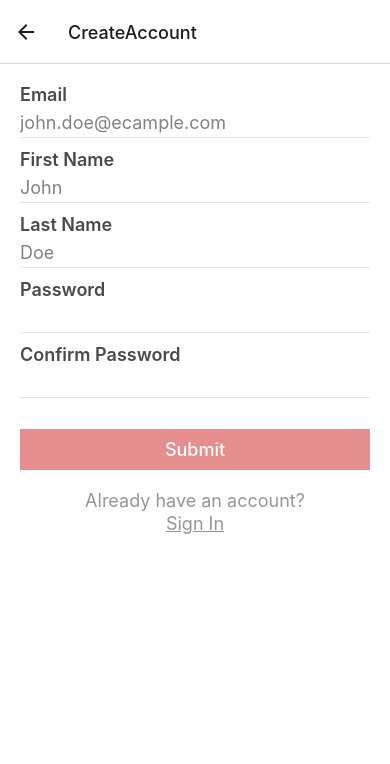
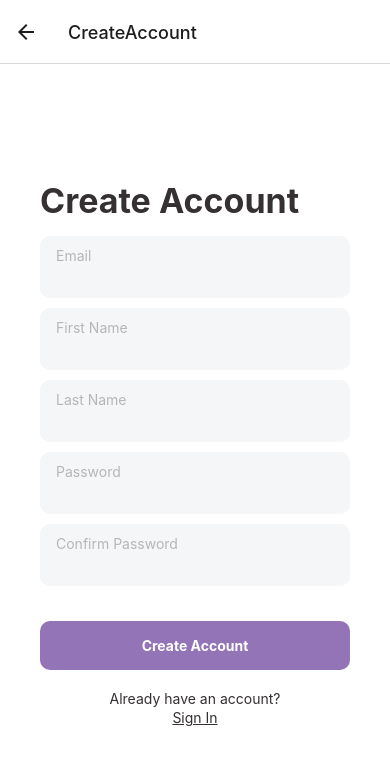
Before and after one commit to TanmayJain33/RNTestingDemo, a React Native app: screen /CreateAccount in a window 390 px wide. Shown: the top 764 px of the page. Built offline with nearby package versions, Linux system fonts and the light colour scheme.

Commit message:
Refractor code

```diff
--- a/src/CreateAccount.tsx
+++ b/src/CreateAccount.tsx
@@ -1,43 +1,167 @@
-import React from 'react';
+import React, {useState} from 'react';
 import {
-  ScrollView,
   Text,
+  StyleSheet,
+  KeyboardAvoidingView,
+  View,
   TouchableOpacity,
-  StyleSheet,
-  View,
   Alert,
 } from 'react-native';
-import {ButtonComponent} from './components/Button';
-import {ErrorText, TextField} from './components/FormComponent';
+import {ErrorText, Input, FormButton} from './components/FormComponent';
 
-export default function CreateAccount({navigation}) {
+const useCreateAccountFormState = ({navigation}: any) => {
+  const [email, setEmail] = useState('');
+  const [firstName, setFirstName] = useState('');
+  const [lastName, setLastName] = useState('');
+  const [password, setPassword] = useState('');
+  const [confirmPassword, setConfirmPassword] = useState('');
+  const [submit, setSubmit] = useState(false);
+
+  let isEmailValid = false;
+  let isFirstNameValid = false;
+  let isLastNameValid = false;
+  let isPasswordValid = false;
+  let isConfirmPasswordValid = false;
+
+  if (email !== '') {
+    isEmailValid = true;
+  }
+  if (firstName !== '') {
+    isFirstNameValid = true;
+  }
+  if (lastName !== '') {
+    isLastNameValid = true;
+  }
+  if (password !== '') {
+    isPasswordValid = true;
+  }
+  if (confirmPassword !== '' && confirmPassword == password) {
+    isConfirmPasswordValid = true;
+  }
+
+  return {
+    email: {
+      value: email,
+      set: setEmail,
+      valid: isEmailValid,
+    },
+    firstName: {
+      value: firstName,
+      set: setFirstName,
+      valid: isFirstNameValid,
+    },
+    lastName: {
+      value: lastName,
+      set: setLastName,
+      valid: isLastNameValid,
+    },
+    password: {
+      value: password,
+      set: setPassword,
+      valid: isPasswordValid,
+    },
+    confirmPassword: {
+      value: confirmPassword,
+      set: setConfirmPassword,
+      valid: isConfirmPasswordValid,
+    },
+    submit: {
+      value: submit,
+      set: () => {
+        setSubmit(true);
+        if (isEmailValid && isPasswordValid) {
+          Alert.alert('Account created successfully.');
+          navigation.navigate('Login');
+        }
+      },
+    },
+  };
+};
+
+export default function CreateAccount({navigation}: any) {
+  const {email, firstName, lastName, password, confirmPassword, submit} =
+    useCreateAccountFormState({navigation});
+
+  let emailErrorMsg: any;
+  let firstNameErrorMsg: any;
+  let lastNameErrorMsg: any;
+  let passwordErrorMsg: any;
+  let confirmPasswordErrorMsg: any;
+
+  if (submit.value && !email.valid) {
+    emailErrorMsg = 'Invalid email.';
+  }
+  if (submit.value && !firstName.valid) {
+    firstNameErrorMsg = 'Invalid first name.';
+  }
+  if (submit.value && !lastName.valid) {
+    lastNameErrorMsg = 'Invalid last name.';
+  }
+  if (submit.value && !password.valid) {
+    passwordErrorMsg = 'Invalid password.';
+  }
+  if (submit.value && !confirmPassword.valid) {
+    confirmPasswordErrorMsg = 'Password does not match.';
+  }
+
   return (
-    <ScrollView
-      contentContainerStyle={{paddingVertical: 20}}
-      style={{backgroundColor: '#fff'}}>
-      <TextField label="Email" placeholder="john.doe@ecample.com" />
-      <TextField label="First Name" placeholder="John" />
-      <TextField label="Last Name" placeholder="Doe" />
-      <TextField label="Password" secureTextEntry />
-      <TextField label="Confirm Password" secureTextEntry />
-      <ErrorText text="" />
-      <ButtonComponent
-        text="Submit"
-        onPress={() => Alert.alert('todo')}
-        disabled
+    <KeyboardAvoidingView style={styles.container} behavior="position">
+      <Text style={styles.headerText}>Create Account</Text>
+      <Input label="Email" onChangeText={email.set} error={emailErrorMsg} />
+      <Input
+        label="First Name"
+        onChangeText={firstName.set}
+        error={firstNameErrorMsg}
       />
+      <Input
+        label="Last Name"
+        onChangeText={lastName.set}
+        error={lastNameErrorMsg}
+      />
+      <Input
+        label="Password"
+        onChangeText={password.set}
+        error={passwordErrorMsg}
+      />
+      <Input
+        label="Confirm Password"
+        onChangeText={confirmPassword.set}
+        error={confirmPasswordErrorMsg}
+      />
+      <ErrorText
+        messages={[
+          emailErrorMsg,
+          firstNameErrorMsg,
+          lastNameErrorMsg,
+          passwordErrorMsg,
+          confirmPasswordErrorMsg,
+        ]}
+      />
+      <FormButton text="Create Account" onPress={submit.set} />
       <View style={styles.textBlock}>
         <Text style={styles.text}>Already have an account?</Text>
         <TouchableOpacity onPress={() => navigation.navigate('Login')}>
           <Text style={[styles.text, styles.link]}>Sign In</Text>
         </TouchableOpacity>
       </View>
-    </ScrollView>
+    </KeyboardAvoidingView>
   );
 }
 
 const styles = StyleSheet.create({
+  container: {
+    flex: 1,
+    backgroundColor: '#fff',
+    justifyContent: 'center',
+    paddingHorizontal: 40,
+  },
+  headerText: {
+    color: '#353031',
+    fontWeight: 'bold',
+    fontSize: 34,
+    marginBottom: 10,
+  },
   textBlock: {marginTop: 20},
-  text: {fontSize: 18, color: '#969696', textAlign: 'center', marginBottom: 2},
+  text: {fontSize: 14, color: '#353031', textAlign: 'center', marginBottom: 2},
   link: {textDecorationLine: 'underline'},
 });
--- a/src/Home.tsx
+++ b/src/Home.tsx
@@ -78,7 +78,7 @@ export default function Home({navigation}: any) {
             backgroundColor: '#605ff0',
             borderRadius: 40,
           }}
-          onPress={() => navigation.navigate('CreateAccount')}>
+          onPress={() => navigation.navigate('Login')}>
           <Text style={{fontSize: 20, color: '#fff', padding: 10}}>
             Click Here
           </Text>
--- a/src/Login.tsx
+++ b/src/Login.tsx
@@ -1,70 +1,102 @@
 import React, {useState} from 'react';
 import {
-  ScrollView,
+  Text,
+  StyleSheet,
+  KeyboardAvoidingView,
+  View,
+  TouchableOpacity,
   Alert,
-  Text,
-  TouchableOpacity,
-  View,
-  StyleSheet,
 } from 'react-native';
-import {ButtonComponent} from './components/Button';
-import {ErrorText, TextField} from './components/FormComponent';
+import {Input, FormButton, ErrorText} from './components/FormComponent';
+
+const useLoginFormState = () => {
+  const [email, setEmail] = useState('');
+  const [password, setPassword] = useState('');
+  const [submit, setSubmit] = useState(false);
+
+  let isEmailValid = false;
+  let isPasswordValid = false;
+
+  if (email !== '') {
+    isEmailValid = true;
+  }
+
+  if (password !== '') {
+    isPasswordValid = true;
+  }
+
+  return {
+    email: {
+      value: email,
+      set: setEmail,
+      valid: isEmailValid,
+    },
+    password: {
+      value: password,
+      set: setPassword,
+      valid: isPasswordValid,
+    },
+    submit: {
+      value: submit,
+      set: () => {
+        setSubmit(true);
+        if (isEmailValid && isPasswordValid) {
+          Alert.alert('Login successfull');
+        }
+      },
+    },
+  };
+};
 
 export default function Login({navigation}: any) {
-  const [email, setEmail] = useState('');
-  const [password, setPassword] = useState('');
-  const [error, setError] = useState('');
+  const {email, password, submit} = useLoginFormState();
 
-  const handleSubmit = () => {
-    if (email == '') {
-      setError('Please enter your email address.');
-    } else if (password == '') {
-      setError('Please enter your password.');
-    } else {
-      setError('');
-      Alert.alert('Login Successful');
-    }
-  };
+  let emailErrorMsg: any;
+  let passwordErrorMsg: any;
+
+  if (submit.value && !email.valid) {
+    emailErrorMsg = 'Invalid email.';
+  }
+
+  if (submit.value && !password.valid) {
+    passwordErrorMsg = 'Invalid password.';
+  }
 
   return (
-    <ScrollView
-      contentContainerStyle={{paddingVertical: 20}}
-      style={{backgroundColor: '#fff'}}>
-      <TextField
-        label="Email"
-        placeholder="john.doe@ecample.com"
-        onChangeText={(email: React.SetStateAction<string>) => setEmail(email)}
-        value={email}
-        autoCapitalize="none"
+    <KeyboardAvoidingView style={styles.container} behavior="position">
+      <Text style={styles.headerText}>Login</Text>
+      <Input label="Email" onChangeText={email.set} error={emailErrorMsg} />
+      <Input
+        label="Password"
+        onChangeText={password.set}
+        error={passwordErrorMsg}
       />
-      <TextField
-        label="Password"
-        placeholder="***"
-        secureTextEntry
-        onChangeText={(password: React.SetStateAction<string>) =>
-          setPassword(password)
-        }
-        value={password}
-        autoCapitalize="none"
-      />
-      <ErrorText text={error} />
-      <ButtonComponent
-        testID="Login.Submit.Button"
-        text="Submit"
-        onPress={handleSubmit}
-      />
+      <ErrorText messages={[emailErrorMsg, passwordErrorMsg]} />
+      <FormButton text="Login" onPress={submit.set} />
       <View style={styles.textBlock}>
         <Text style={styles.text}>Don't have an account?</Text>
         <TouchableOpacity onPress={() => navigation.navigate('CreateAccount')}>
           <Text style={[styles.text, styles.link]}>Create Account</Text>
         </TouchableOpacity>
       </View>
-    </ScrollView>
+    </KeyboardAvoidingView>
   );
 }
 
 const styles = StyleSheet.create({
+  container: {
+    flex: 1,
+    backgroundColor: '#fff',
+    justifyContent: 'center',
+    paddingHorizontal: 40,
+  },
+  headerText: {
+    color: '#353031',
+    fontWeight: 'bold',
+    fontSize: 34,
+    marginBottom: 10,
+  },
   textBlock: {marginTop: 20},
-  text: {fontSize: 18, color: '#969696', textAlign: 'center', marginBottom: 2},
+  text: {fontSize: 14, color: '#353031', textAlign: 'center', marginBottom: 2},
   link: {textDecorationLine: 'underline'},
 });
--- a/src/components/FormComponent.tsx
+++ b/src/components/FormComponent.tsx
@@ -1,43 +1,104 @@
 import React from 'react';
-import {Text, TextInput, View, StyleSheet} from 'react-native';
+import {
+  Text,
+  TextInput,
+  View,
+  StyleSheet,
+  TouchableOpacity,
+} from 'react-native';
 
-export const TextField = ({label, ...props}) => {
+export const Input = ({label, error, ...props}) => {
+  const containerStyle = [styles.inputContainer];
+  if (error) {
+    containerStyle.push(styles.inputContainerError);
+  }
   return (
-    <View style={styles.row}>
-      <Text style={styles.label}>{label}</Text>
-      <TextInput
-        style={styles.textfield}
-        placeholderTextColor="#828282"
-        testID="Form.TextInput"
-        {...props}
-      />
+    <View style={containerStyle}>
+      <Text style={styles.inputLabel}>{label}</Text>
+      <View style={styles.row}>
+        <TextInput autoCapitalize="none" style={styles.input} {...props} />
+      </View>
     </View>
   );
 };
 
-export const ErrorText = ({text}: any) => {
-  return <Text style={styles.errorText}>{text}</Text>;
+export const FormButton = ({text, onPress}) => {
+  return (
+    <TouchableOpacity onPress={onPress} style={styles.button}>
+      <Text style={styles.buttonText}>{text}</Text>
+    </TouchableOpacity>
+  );
+};
+
+export const ErrorText = ({messages}: any) => {
+  const displayMessages = messages.filter(
+    (msg: undefined) => msg !== undefined,
+  );
+
+  return (
+    <View style={styles.errorContainer}>
+      {displayMessages.map((msg: {} | any) => (
+        <Text key={msg} style={styles.errorText}>
+          {msg}
+        </Text>
+      ))}
+    </View>
+  );
 };
 
 const styles = StyleSheet.create({
+  inputContainer: {
+    backgroundColor: '#f4f6f8',
+    paddingVertical: 10,
+    paddingHorizontal: 15,
+    borderRadius: 10,
+    marginVertical: 5,
+    borderWidth: 1,
+    borderColor: '#f4f6f8',
+  },
+  inputContainerError: {
+    backgroundColor: '#f4f6f8',
+    paddingVertical: 10,
+    paddingHorizontal: 15,
+    borderRadius: 10,
+    marginVertical: 5,
+    borderWidth: 1,
+    borderColor: '#cc0011',
+  },
+  inputLabel: {
+    fontSize: 14,
+    color: '#b4b6b8',
+  },
   row: {
-    marginHorizontal: 20,
-    borderBottomWidth: 1,
-    borderBottomColor: '#e4e4e4',
-    marginBottom: 11,
+    flexDirection: 'row',
+    justifyContent: 'space-between',
   },
-  label: {color: '#4a4a4a', fontSize: 18, fontWeight: '600', marginBottom: 7},
-  textfield: {
-    fontSize: 18,
-    fontWeight: '400',
-    color: '#828282',
-    marginBottom: 4,
+  input: {
+    color: '#353031',
+    fontWeight: 'bold',
+    fontSize: 16,
+    marginTop: 3,
+    marginRight: 10,
+    flex: 1,
+  },
+  button: {
+    backgroundColor: '#9374b7',
+    alignItems: 'center',
+    justifyContent: 'center',
+    paddingVertical: 16,
+    borderRadius: 10,
+    marginTop: 10,
+  },
+  buttonText: {
+    color: '#fff',
+    fontSize: 14,
+    fontWeight: 'bold',
+  },
+  errorContainer: {
+    paddingVertical: 10,
   },
   errorText: {
-    color: 'red',
-    fontSize: 16,
-    marginTop: 5,
-    marginBottom: 15,
-    marginHorizontal: 20,
+    fontSize: 14,
+    color: '#cc0011',
   },
 });
```
